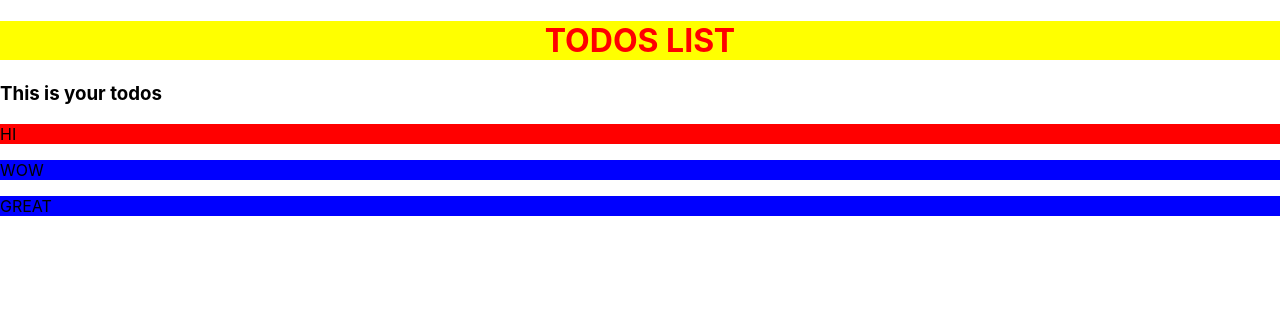
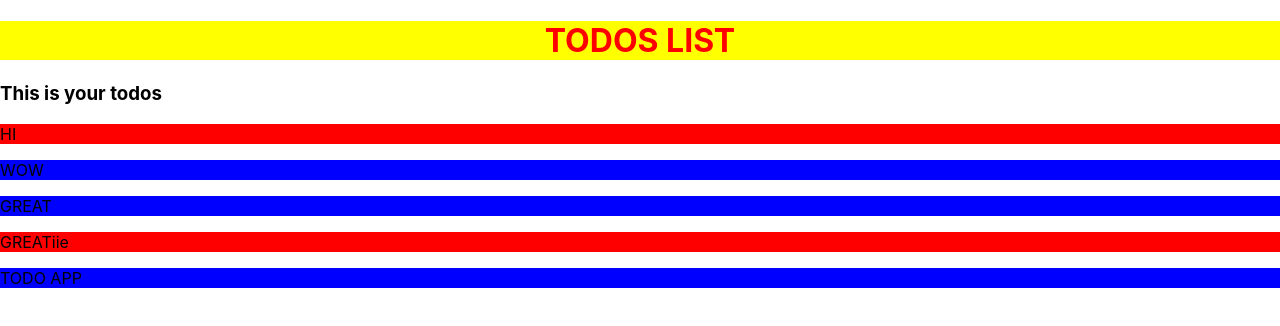
Before and after one commit to fredysomy/Todo-App, a React (Create React App) app: page / in a window 1280 px wide. Shown: the top 326 px of the page. Built offline with nearby package versions, Linux system fonts and the light colour scheme.

Commit message:
Update App.js

```diff
--- a/src/App.js
+++ b/src/App.js
@@ -21,7 +21,16 @@ class App extends Component{
         id:3,
         stat:false,
         todo:"GREAT"
-    }]
+    },{
+        id:4,
+        stat:true,
+        todo:"GREATiie"
+    },{
+        id:5,
+        stat:false,
+        todo:"TODO APP"
+    }
+]
 }
     render(){
         return(
```
